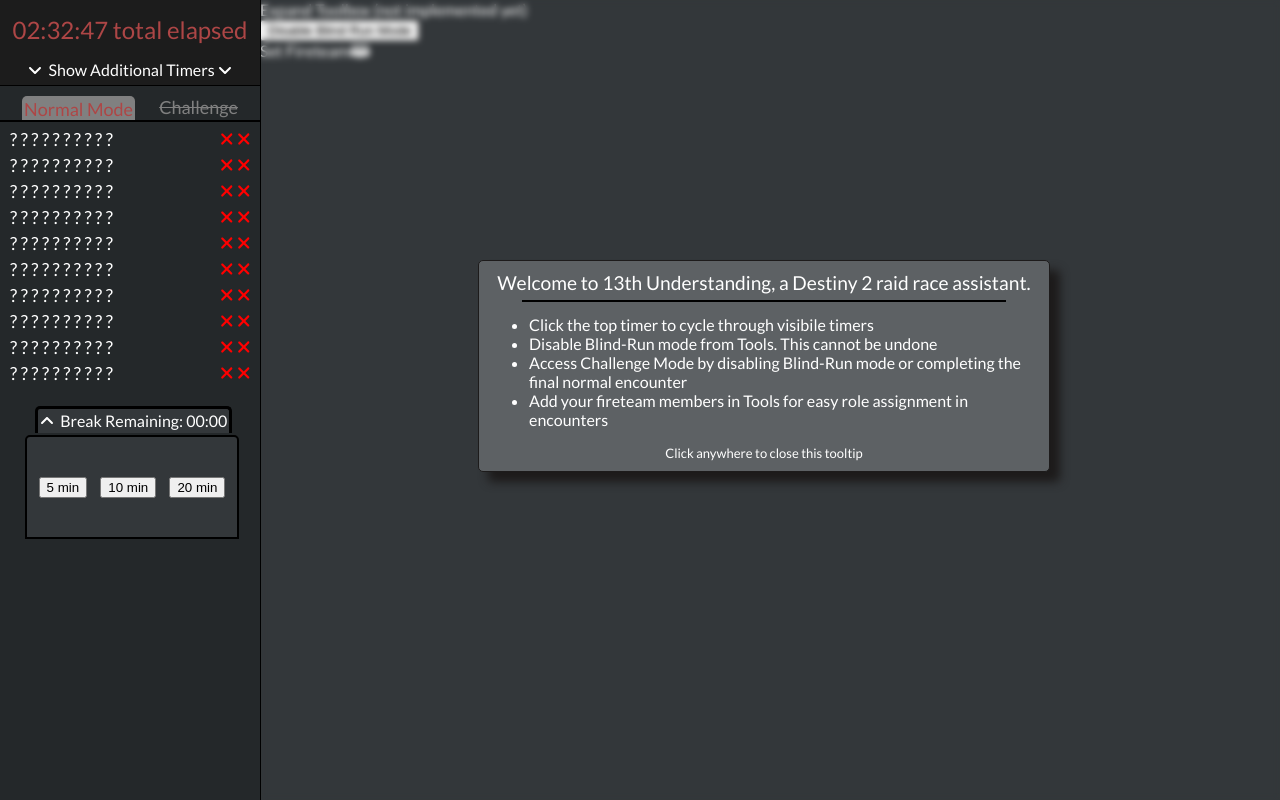
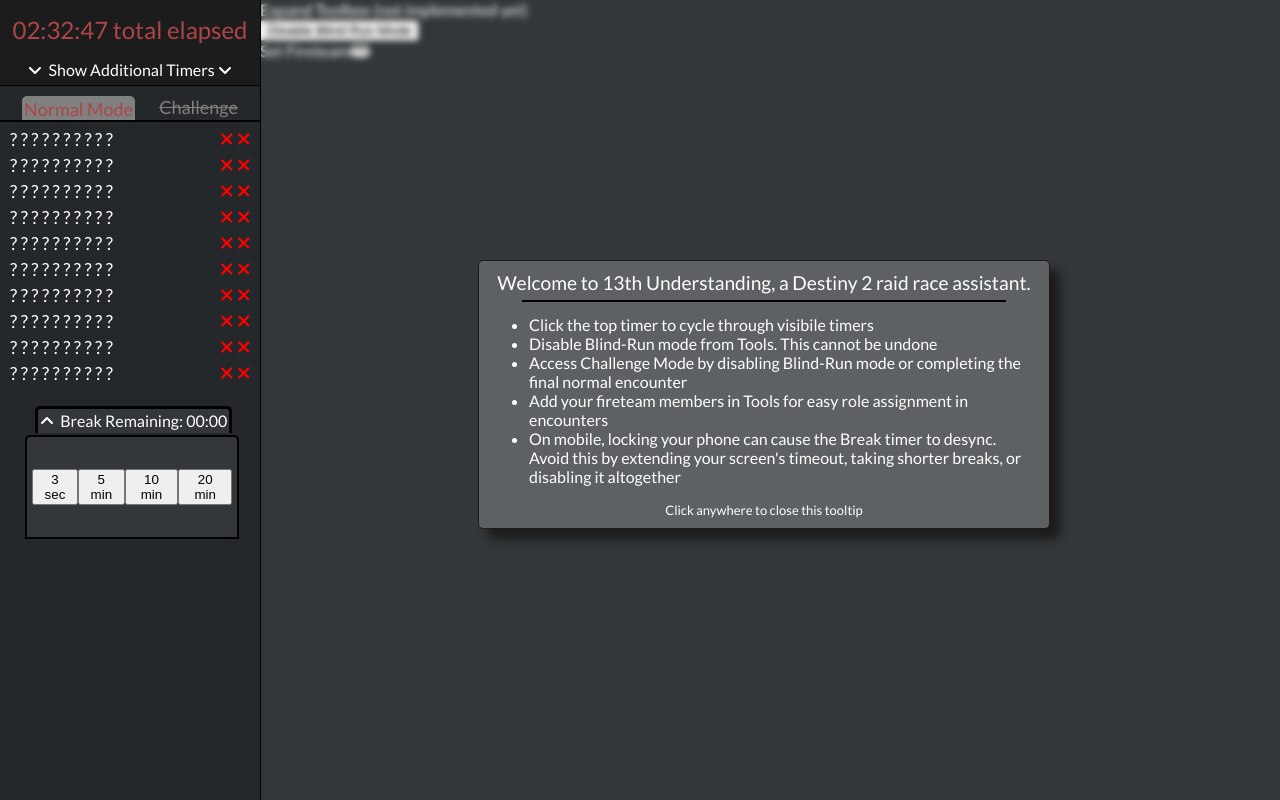
Before and after one commit to dianaroemer/thirteenth-understanding, a React (Create React App) app: page / in a window 1280 px wide. Built offline with nearby package versions, Linux system fonts and the light colour scheme.

Commit message:
refactor remainingBreakDuration to work off new Date clock to create persistence in environments that pause setInterval (e.g. mobile tabbed out or screen locked)

```diff
--- a/src/App.js
+++ b/src/App.js
@@ -1,7 +1,7 @@
 import React, {useEffect, useState} from 'react';
 import {Outlet} from "react-router-dom";
 import { FontAwesomeIcon } from '@fortawesome/react-fontawesome'
-import { faPeopleGroup  } from '@fortawesome/free-solid-svg-icons';
+import { faCropSimple, faPeopleGroup  } from '@fortawesome/free-solid-svg-icons';
 
 import './App.css';
 import './Styles/EncounterStyling.css';
@@ -315,17 +315,39 @@ function App() {
 
   }
   // Countdown remainingBreakDuration, once every second, until remainingbreakDuration == 0
+  // useEffect(() => {
+  //   let breakTimer;
+  //   if(remainingBreakDuration > 0){
+  //     breakTimer = setInterval(
+  //       ()=>{setRemainingBreakDuration(()=>remainingBreakDuration - 1)},
+  //       1000)
+  //   }
+  //   return (()=> clearInterval(breakTimer));
+  // }, [remainingBreakDuration])
+
+  // const [breakTimer, setBreakTimer] = useState();
+
   useEffect(() => {
     let breakTimer;
-    if(remainingBreakDuration > 0){
+
+    let breakStart = breaks[breaks.length-1].breakStart.getTime();
+
+    if(remainingBreakDuration > 0 ){
       breakTimer = setInterval(
-        ()=>{setRemainingBreakDuration(()=>remainingBreakDuration - 1)},
-        1000)
-    }
+          ()=>{
+            let now = new Date()
+            // console.log('now', now.getTime())
+            // console.log('breakStart', breakStart)
+            // console.log('The math', Math.floor((now.getTime() - breakStart)/1000));
+            setRemainingBreakDuration(() =>
+              breaks[breaks.length-1].duration - Math.floor(((now.getTime() - breakStart)/1000)));
+          },
+          1000)
+    };
+
+    // console.log(remainingBreakDuration, breaks)
     return (()=> clearInterval(breakTimer));
-  }, [remainingBreakDuration])
-
-
+  }, [remainingBreakDuration, breaks])
 
 
   return (
@@ -407,6 +429,9 @@ function App() {
                   <li>
                     Add your fireteam members in Tools for easy role assignment in encounters
                   </li>
+                  <li>
+                    On mobile, locking your phone can cause the Break timer to desync. Avoid this by extending your screen's timeout, taking shorter breaks, or disabling it altogether
+                  </li>
                 </ul>
                 <div style={{textAlign: 'center', fontSize: 'small'}}>
                   Click anywhere to close this tooltip
--- a/src/Components/BreakMenu.js
+++ b/src/Components/BreakMenu.js
@@ -98,6 +98,12 @@ function BreakMenu(props) {
 
                 <div className='breakMenuButtonContainer'>
 
+                <button onClick={e=> props.addBreak(e, 3)} className='breakMenuButton'>
+                        {(props.remainingBreakDuration > 0) ?
+                        '+3 sec':
+                        '3 sec'}
+                    </button>
+
                     <button onClick={e=> props.addBreak(e, 300)} className='breakMenuButton'>
                         {(props.remainingBreakDuration > 0) ?
                         '+5 min':
--- a/src/Components/ClockNav.js
+++ b/src/Components/ClockNav.js
@@ -346,7 +346,7 @@ function ActiveClocks(props) {
                     </div>
                     <p className='toggleExpandClocks expanded' style={props.darkMode ? {color: 'white'} : {color: 'black'}}>
                         <FontAwesomeIcon icon={faAngleUp}/>&nbsp;
-                        Collapse Clocks &nbsp;
+                        Collapse Timers &nbsp;
                         <FontAwesomeIcon icon={faAngleUp}/>
                     </p>
                 </div>}
```
